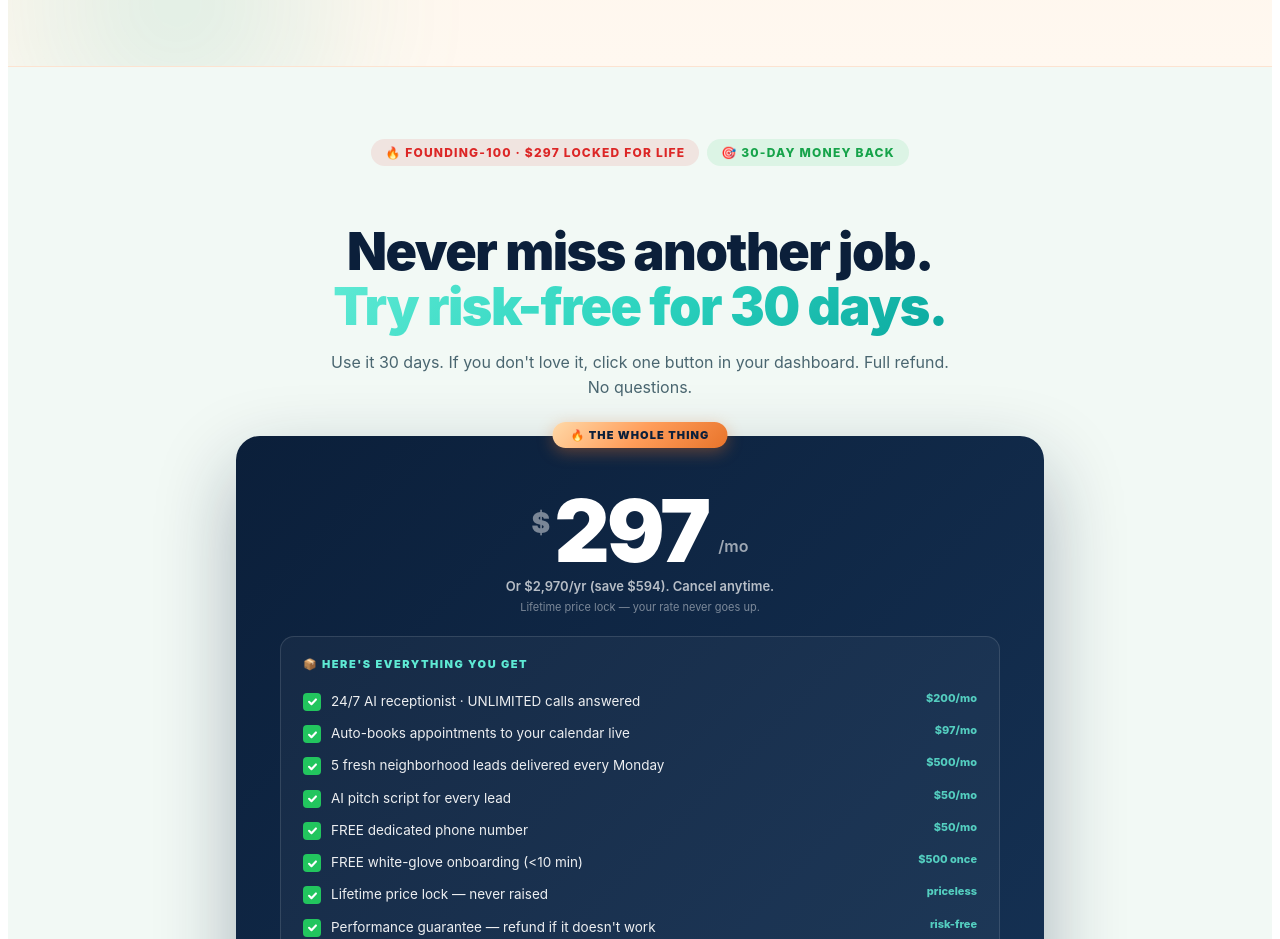
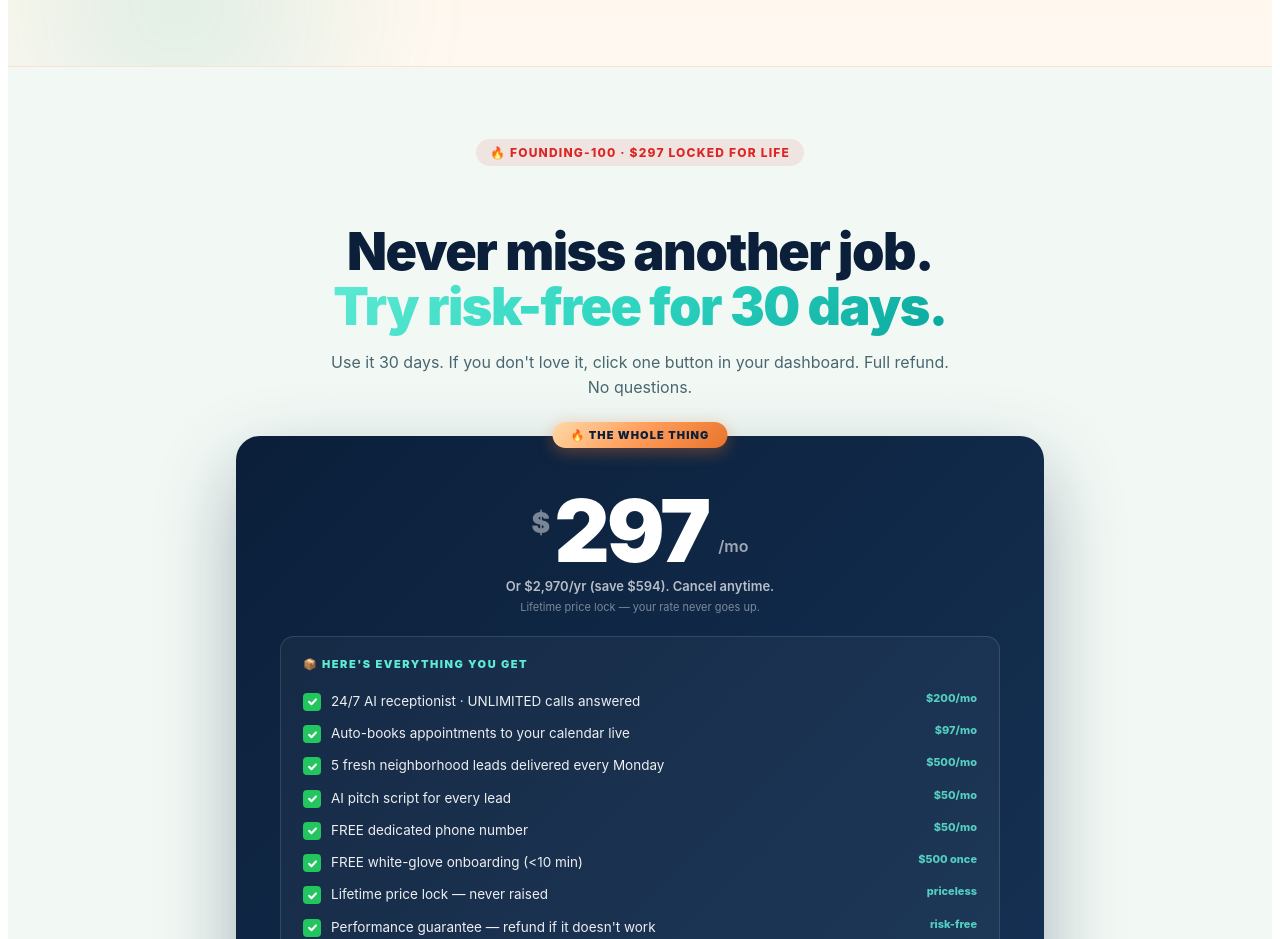
Before and after one commit to petermcshane0512-design/ringoco, a Next.js app: page / in a window 1280 px wide. Shown: the part 3120-4059 px from the top of the page. Built offline with nearby package versions, Linux system fonts and the light colour scheme; no server answers.

Commit message:
Kill pricing-section 30-day money back pill on home page

```diff
--- a/src/app/page.tsx
+++ b/src/app/page.tsx
@@ -1242,9 +1242,6 @@ export default function HomePage() {
           <div style={{ background: 'rgba(220,38,38,0.10)', color: '#DC2626', fontSize: 12, fontWeight: 800, padding: '6px 14px', borderRadius: 999, letterSpacing: '0.10em', textTransform: 'uppercase' }}>
             🔥 Founding-100 · $297 locked for life
           </div>
-          <div style={{ background: 'rgba(34,197,94,0.10)', color: '#16A34A', fontSize: 12, fontWeight: 800, padding: '6px 14px', borderRadius: 999, letterSpacing: '0.10em', textTransform: 'uppercase' }}>
-            🎯 30-day money back
-          </div>
         </div>
         <h2 style={{ fontSize: 'clamp(32px, 4.4vw, 52px)', fontWeight: 900, marginBottom: 14, letterSpacing: '-1.5px', color: '#0B1F3A', lineHeight: 1.05 }}>
           Never miss another job.<br/>
```
